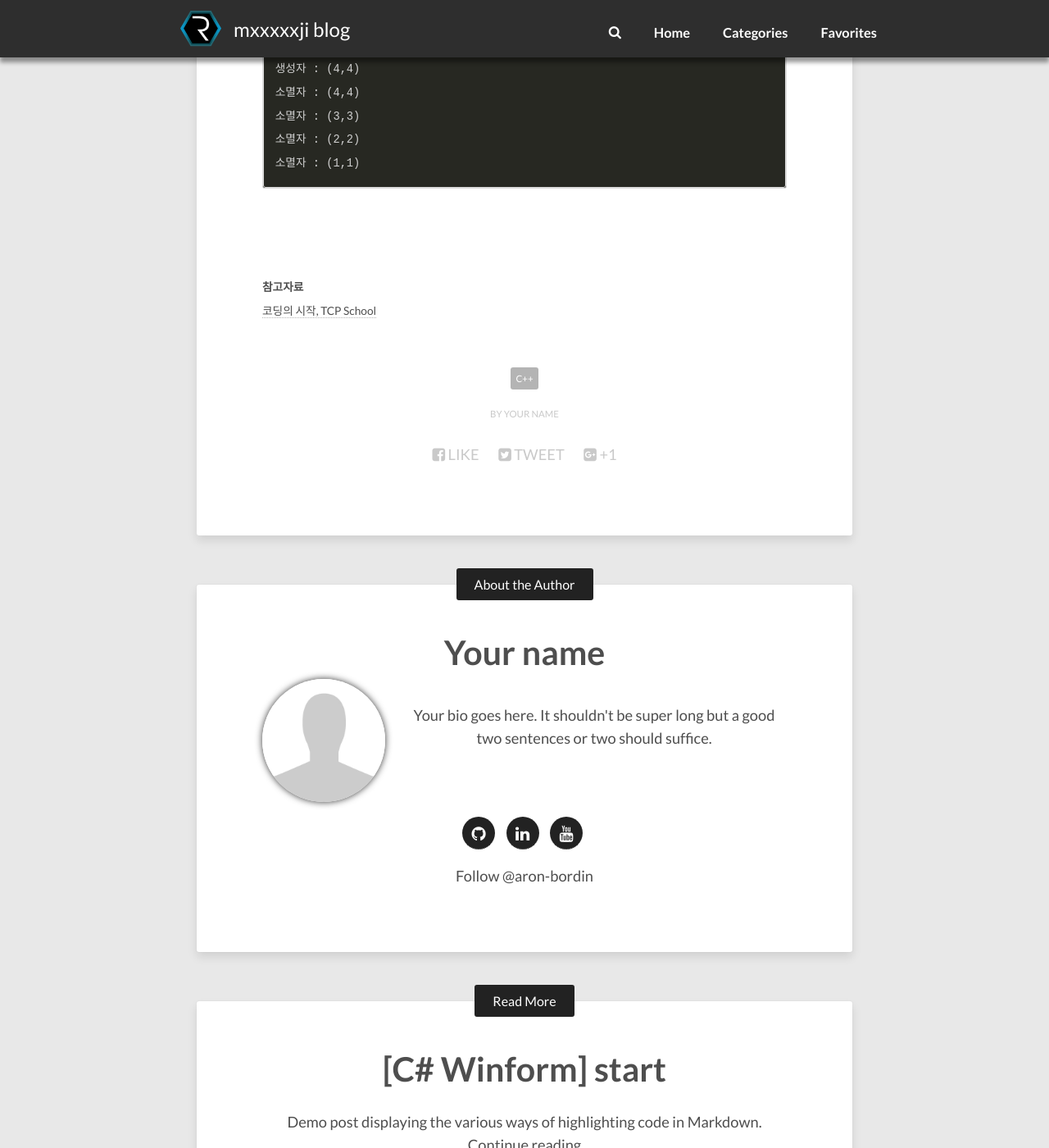
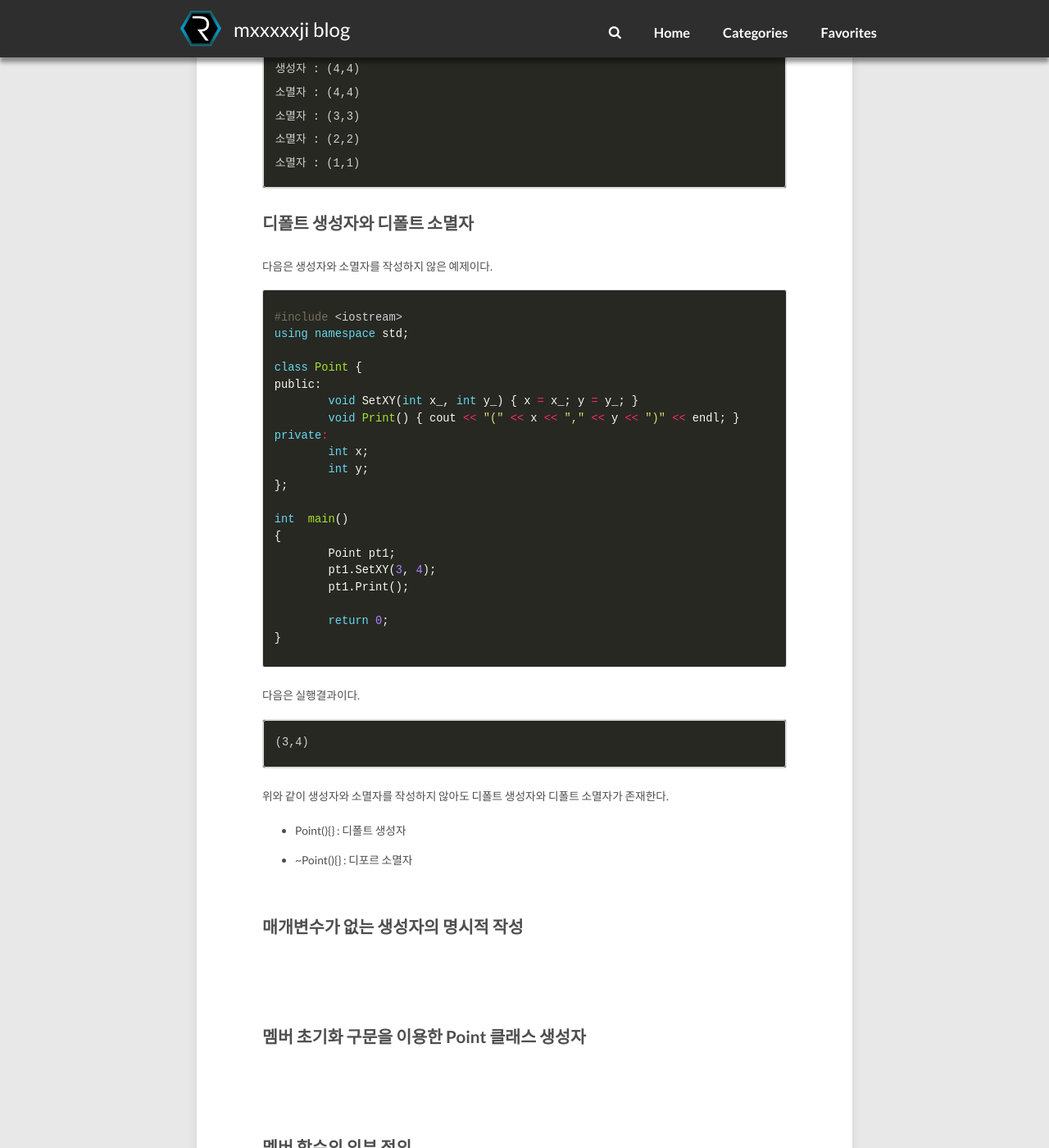
Before and after one commit to mxxxxxji/Mxxxxxji.github.io, a Jekyll site: the page built from _posts/2020-03-12-C++-20.클래스-post.md, in a window 1280 px wide and 1400 px high, scrolled down 8690 px. Shown: the whole window at 82% size. Built offline with Jekyll 4.4.1, drawn with Linux system fonts in a browser that asks for light colours; nearby versions of some CDN libraries; comment, search, counter and statistics services are not loaded; some of the changed text lies outside the part shown.

Commit message:
Update 2020-03-12-C++-20.클래스-post.md

```diff
--- a/_posts/2020-03-12-C++-20.클래스-post.md
+++ b/_posts/2020-03-12-C++-20.클래스-post.md
@@ -290,7 +290,7 @@ int main()
 <br/>
 <br/>
 
-## 생성자와 소멸자이 호출 순서
+## 생성자와 소멸자의 호출 순서
 생성자는 객체의 생성 순으로 호출되며, 소멸자는 객체 생성의 역순으로 호출된다.
 객체(변수)의 생성과 소멸은 스택(LIFO)구조로 동작한다.
 <br/>
@@ -334,6 +334,57 @@ int  main()
     소멸자 : (1,1)
     {% endraw %}
 
+## 디폴트 생성자와 디폴트 소멸자
+다음은 생성자와 소멸자를 작성하지 않은 예제이다.
+
+{% highlight cpp %}
+#include <iostream>
+using namespace std;
+
+class Point {
+public:
+	void SetXY(int x_, int y_) { x = x_; y = y_; }
+	void Print() { cout << "(" << x << "," << y << ")" << endl; }
+private:
+	int x;
+	int y;
+};
+
+int  main()
+{
+	Point pt1;
+	pt1.SetXY(3, 4);
+	pt1.Print();
+
+	return 0;
+}
+{% endhighlight %}
+
+다음은 실행결과이다.
+
+    {% raw %}
+    (3,4)
+    {% endraw %}
+위와 같이 생성자와 소멸자를 작성하지 않아도 디폴트 생성자와 디폴트 소멸자가 존재한다.
+- Point(){} : 디폴트 생성자
+- ~Point(){} : 디포르 소멸자
+<br/>
+<br/>
+
+## 매개변수가 없는 생성자의 명시적 작성
+<br/>
+<br/>
+
+## 멤버 초기화 구문을 이용한 Point 클래스 생성자
+<br/>
+<br/>
+
+## 멤버 함수의 외부 정의
+<br/>
+<br/>
+
+## 멤버 함수의 내부정의와 외부정의의 차이
+
 <br/>
 <br/>
 <br/>
```
